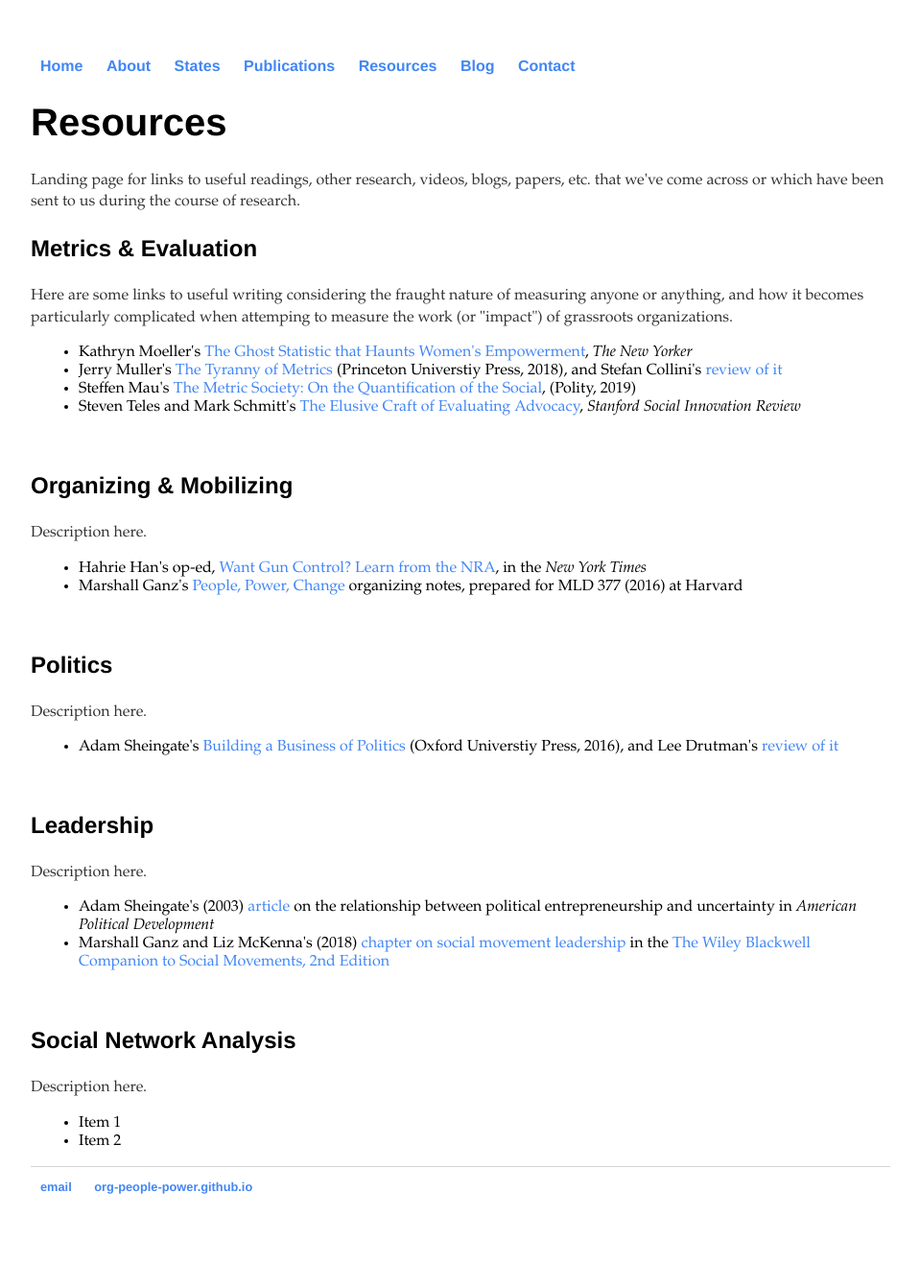
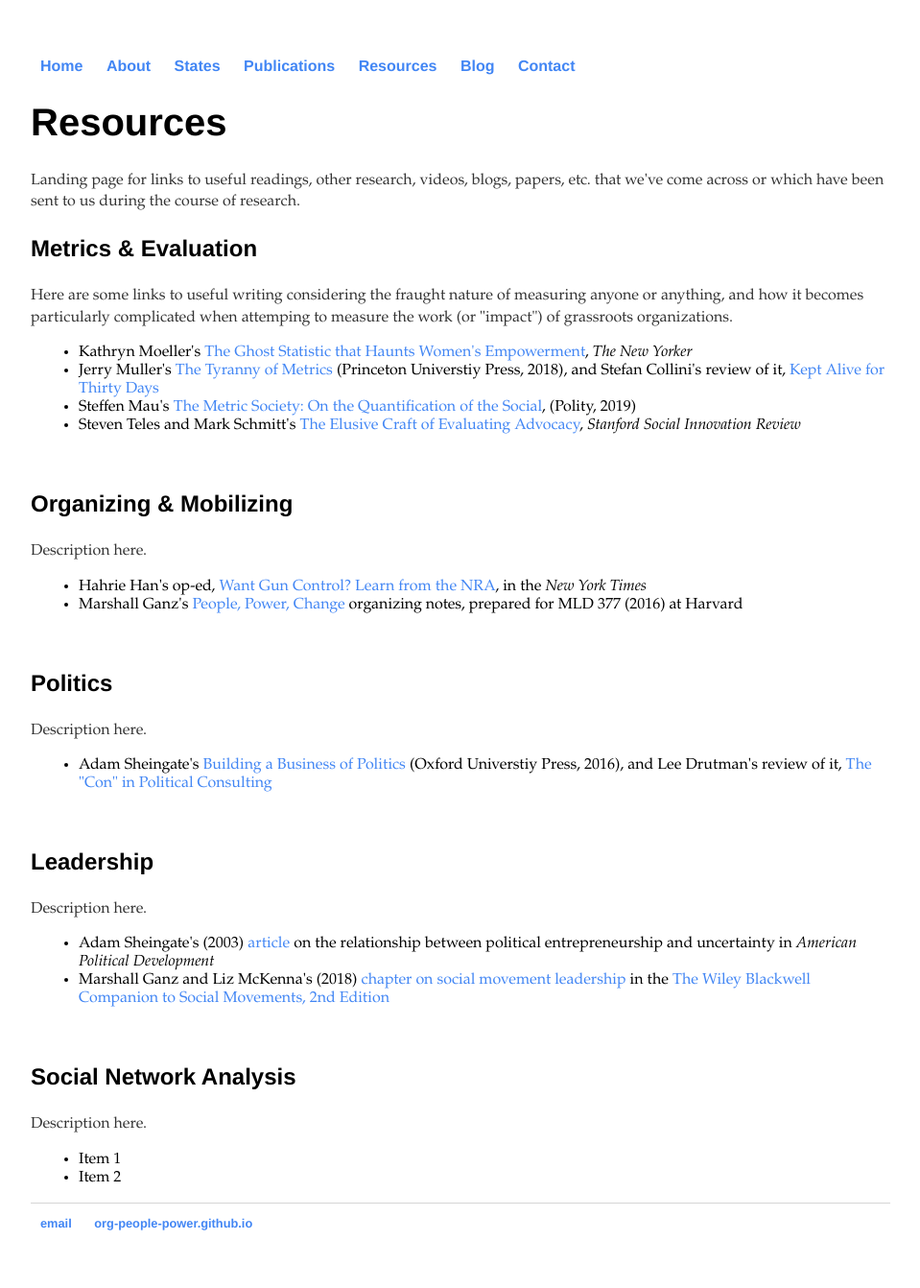
Before and after one commit to org-people-power/org-people-power.github.io, a Jekyll site: the page built from resources/index.html, in a window 1280 px wide. Shown: the whole page at 96% size, without its empty margins (160-1119 px from the left). Built offline with Jekyll 4.4.1, drawn with Linux system fonts in a browser that asks for light colours; before the commit the page ends 1304 px from its top, so only the background shows below that.

Commit message:
Update index.html

```diff
--- a/resources/index.html
+++ b/resources/index.html
@@ -10,7 +10,7 @@
 <p>Here are some links to useful writing considering the fraught nature of measuring anyone or anything, and how it becomes particularly complicated when attemping to measure the work (or "impact") of grassroots organizations.
 	<ul>
 	<li> Kathryn Moeller's <a href="https://www.newyorker.com/science/elements/the-ghost-statistic-that-haunts-womens-empowerment">The Ghost Statistic that Haunts Women's Empowerment</a>,<i> The New Yorker</i></li>
-	<li> Jerry Muller's <a href="https://www.amazon.com/dp/B07K458MZG/ref=dp-kindle-redirect?_encoding=UTF8&btkr=1">The Tyranny of Metrics</a> (Princeton Universtiy Press, 2018), and Stefan Collini's <a href="https://www.lrb.co.uk/v40/n21/stefan-collini/kept-alive-for-thirty-days">review of it</a></li>
+	<li> Jerry Muller's <a href="https://www.amazon.com/dp/B07K458MZG/ref=dp-kindle-redirect?_encoding=UTF8&btkr=1">The Tyranny of Metrics</a> (Princeton Universtiy Press, 2018), and Stefan Collini's review of it, <a href="https://www.lrb.co.uk/v40/n21/stefan-collini/kept-alive-for-thirty-days">Kept Alive for Thirty Days</a></li>
 	<li> Steffen Mau's <a href="https://www.wiley.com/en-us/The+Metric+Society+on+the+Quantification+of+the+Social-p-9781509530403">The Metric Society: On the Quantification of the Social</a>, (Polity, 2019)
 	<li> Steven Teles and Mark Schmitt's <a href="https://ssir.org/articles/entry/the_elusive_craft_of_evaluating_advocacy">The Elusive Craft of Evaluating Advocacy</a>,<i> Stanford Social Innovation Review</i></li>
 	</ul>
@@ -29,7 +29,7 @@
 <h3>Politics</h3>
 <p> Description here.
 	<ul>
-	<li> Adam Sheingate's <a href="https://books.google.com.br/books/about/Building_a_Business_of_Politics.html?id=46LTCgAAQBAJ&redir_esc=y">Building a Business of Politics</a> (Oxford Universtiy Press, 2016), and Lee Drutman's <a href="https://washingtonmonthly.com/magazine/maraprmay-2016/the-con-in-political-consulting/">review of it</a></li>
+	<li> Adam Sheingate's <a href="https://books.google.com.br/books/about/Building_a_Business_of_Politics.html?id=46LTCgAAQBAJ&redir_esc=y">Building a Business of Politics</a> (Oxford Universtiy Press, 2016), and Lee Drutman's review of it, <a href="https://washingtonmonthly.com/magazine/maraprmay-2016/the-con-in-political-consulting/">The "Con" in Political Consulting</a></li>
 	</ul>
 </p>
 <br>
```
